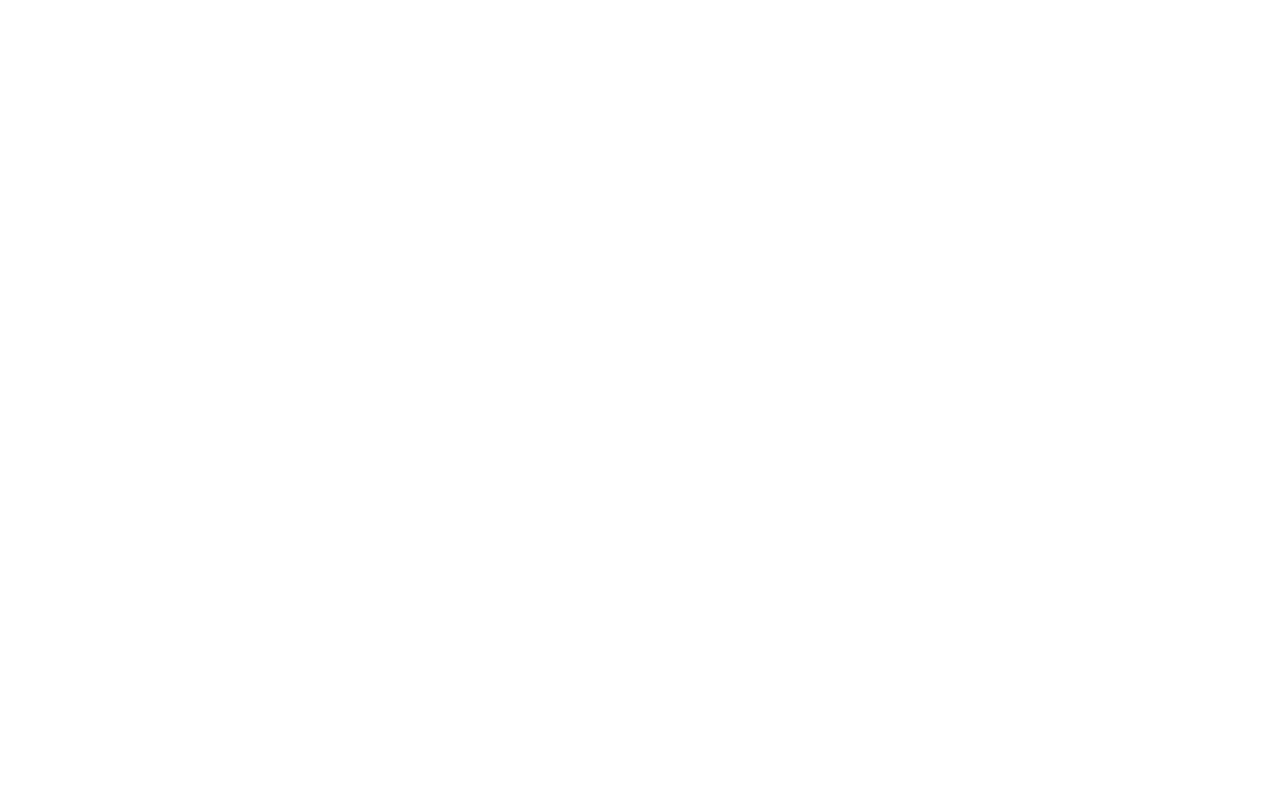
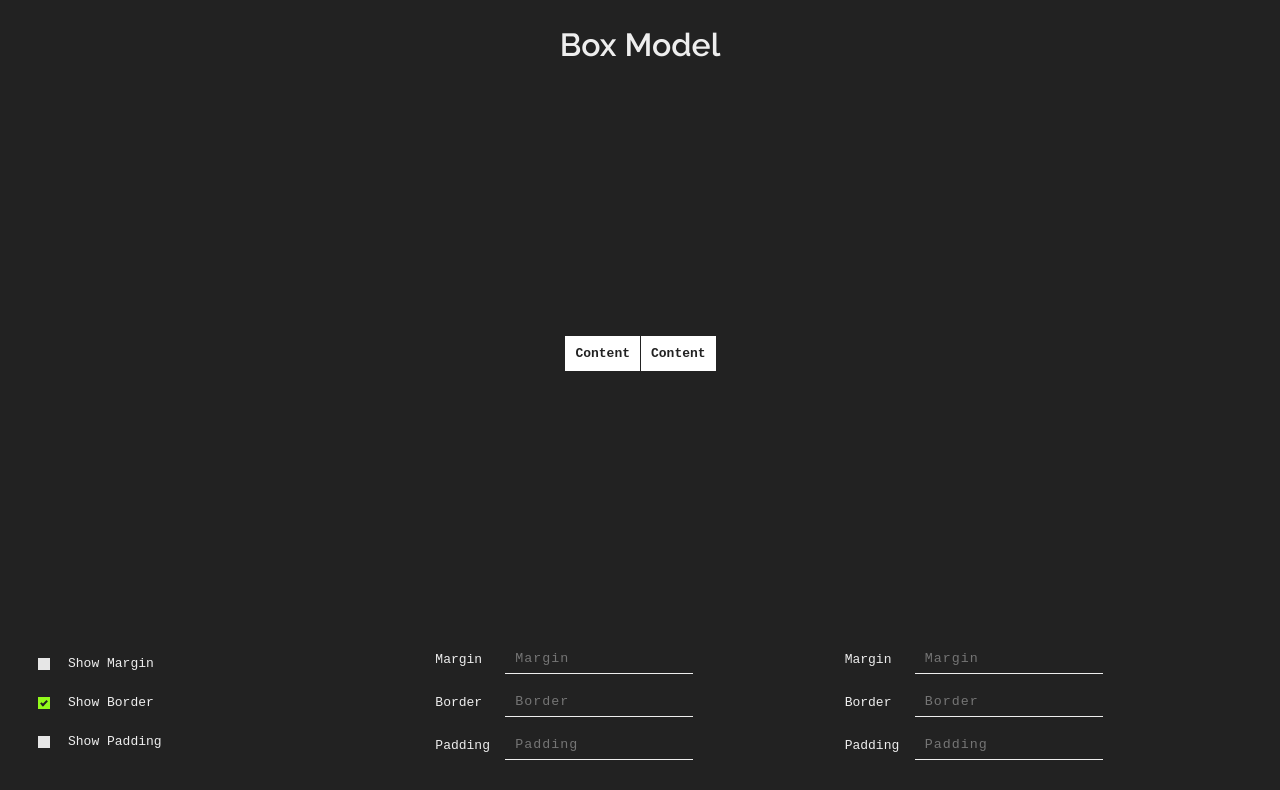
Before and after one commit to ASafaeirad/playgrounds, a plain HTML site: page box.html in a window 1280 px wide. Drawn offline with Linux system fonts and the light colour scheme.

Commit message:
Add box-sizing

```diff
--- /dev/null
+++ b/box.css
@@ -0,0 +1,201 @@
+* {
+  box-sizing: border-box;
+}
+
+body {
+  color: #eee;
+  background-color: #222;
+  font-family: monospace;
+  margin: 0;
+  padding: 2em;
+  height: 100vh;
+  display: flex;
+  flex-direction: column;
+}
+
+.title {
+  font-size: 2em;
+  font-family: Raleway;
+  text-align: center;
+  margin: 0;
+}
+
+.box-container {
+  margin-left: 1px;
+}
+
+.container {
+  display: flex;
+  justify-content: center;
+  align-items: center;
+  flex: 1;
+}
+
+.margin {
+  background: #ff7b00;
+  display: flex;
+  justify-content: center;
+  align-items: center;
+  padding: 0;
+}
+
+.el {
+  background-color: white;
+}
+
+.padding {
+  background: #fffb00;
+  padding: 0;
+  display: flex;
+  flex: 1;
+  height: 100%;
+}
+
+.border {
+  padding: 0;
+  background: #92fa1b;
+  display: flex;
+  flex: 1;
+  height: 100%;
+}
+
+.content {
+  background: #fff;
+  flex: 1;
+  height: 100%;
+  display: flex;
+  justify-content: center;
+  align-items: center;
+  font-weight: 600;
+  padding: 10px;
+  color: #222;
+}
+
+.control-panel {
+  display: flex;
+  flex-flow: row nowrap;
+}
+
+.visibility {
+  display: flex;
+  flex-flow: column nowrap;
+  flex: 1;
+}
+
+.panel {
+  display: flex;
+  flex-flow: column nowrap;
+  flex: 1;
+  padding-bottom: 1px;
+}
+
+.group {
+  display: flex;
+  margin-bottom: 1em;
+  align-items: center;
+}
+
+.label {
+  min-width: 70px;
+}
+
+.left {
+
+}
+
+.right {
+
+}
+
+.input {
+  padding: 7px 10px;
+  background: transparent;
+  border-width: 0 0 1px 0;
+  color: #eee;
+  letter-spacing: 1px;
+  border-color: #eee;
+  font-family: inherit;
+}
+
+.input:focus {
+  border-color: #fc830a !important;
+  outline: none;
+}
+
+.control {
+  display: block;
+  position: relative;
+  padding-left: 30px;
+  margin: 12px;
+  cursor: pointer;
+}
+
+.control input {
+  position: absolute;
+  z-index: -1;
+  opacity: 0;
+  margin: 2em;
+}
+.control__indicator {
+  position: absolute;
+  top: 2px;
+  left: 0;
+  height: 12px;
+  width: 12px;
+  background: #e6e6e6;
+}
+.control--radio .control__indicator {
+  border-radius: 50%;
+}
+.control:hover input ~ .control__indicator,
+.control input:focus ~ .control__indicator {
+  background: #ccc;
+}
+.control input:checked ~ .control__indicator {
+  background: #2aa1c0;
+}
+/* .control:hover input:not([disabled]):checked ~ .control__indicator,
+.control input:checked:focus ~ .control__indicator {
+  background: #00cbfd;
+} */
+.control input:disabled ~ .control__indicator {
+  background: #e6e6e6;
+  opacity: 0.6;
+  pointer-events: none;
+}
+
+.control__indicator:after {
+  content: '';
+  position: absolute;
+  display: none;
+}
+
+.control input:checked ~ .control__indicator:after {
+  display: block;
+}
+
+.control--checkbox .control__indicator:after {
+  left: 4px;
+  top: 2px;
+  width: 2px;
+  height: 5px;
+  border: solid #222;
+  border-width: 0 2px 2px 0;
+  transform: rotate(45deg);
+}
+
+.control--checkbox input:disabled ~ .control__indicator:after {
+  border-color: #7b7b7b;
+}
+
+.margin-chk input:checked ~ .control__indicator {
+  background: #ff7b00;
+}
+
+.padding-chk input:checked ~ .control__indicator {
+  background: #fffb00;
+}
+
+.border-chk input:checked ~ .control__indicator {
+  background: #92fa1b;
+}
--- a/box.html
+++ b/box.html
@@ -1,12 +1,107 @@
 <!DOCTYPE html>
 <html lang="en">
+
 <head>
   <meta charset="UTF-8">
   <meta name="viewport" content="width=device-width, initial-scale=1.0">
   <meta http-equiv="X-UA-Compatible" content="ie=edge">
   <title>Document</title>
+  <link rel="stylesheet" href="./box.css">
+  <link href="https://fonts.googleapis.com/css?family=Raleway:400,600" rel="stylesheet">
 </head>
+
 <body>
+  <h1 class="title">Box Model</h1>
+  <div class="container">
+    <div class="box-container" id="left">
+      <div class="margin">
+        <div class="el">
+          <div class="border">
+            <div class="el">
 
+              <div class="padding">
+                <div class="content">
+                  Content
+                </div>
+              </div>
+            </div>
+          </div>
+        </div>
+      </div>
+    </div>
+    <div class="box-container" id="right">
+      <div class="margin">
+        <div class="el">
+          <div class="border">
+            <div class="el">
+              <div class="padding">
+                <div class="content">
+                  Content
+                </div>
+              </div>
+            </div>
+          </div>
+        </div>
+      </div>
+    </div>
+  </div>
+  <div class="control-panel">
+    <div class="visibility panel">
+      <label class="margin-chk control control--checkbox">
+        Show Margin
+        <input type="checkbox" data-type="margin" onchange="onVisibilityChange(event.target.checked, 'margin')">
+        <div class="control__indicator"></div>
+      </label>
+      <label class="border-chk control control--checkbox">
+        Show Border
+        <input type="checkbox" data-type="border" onchange="onVisibilityChange(event.target.checked, 'border')" checked="checked">
+        <div class="control__indicator"></div>
+      </label>
+      <label class="padding-chk control control--checkbox">
+        Show Padding
+        <input type="checkbox" data-type="padding" onchange="onVisibilityChange(event.target.checked, 'padding')">
+        <div class="control__indicator"></div>
+      </label>
+
+    </div>
+    <div class="left panel">
+      <div class="group">
+        <label class="label" for="">Margin</label>
+        <input id="left-margin-input" onchange="onChange(event, 'left', 'margin')" class="input" placeholder="Margin"
+          type="text">
+      </div>
+      <div class="group">
+        <label class="label" for="">Border</label>
+        <input id="left-border-input" onchange="onChange(event, 'left', 'border')" class="input" placeholder="Border"
+          type="text">
+      </div>
+      <div class="group">
+        <label class="label" for="">Padding</label>
+        <input id="left-padding-input" onchange="onChange(event, 'left', 'padding')" class="input" placeholder="Padding"
+          type="text">
+      </div>
+    </div>
+
+    <div class="right panel">
+      <div class="group">
+        <label class="label" for="">Margin</label>
+        <input id="right-margin-input" onchange="onChange(event, 'right', 'margin')" class="input" placeholder="Margin"
+          type="text">
+      </div>
+      <div class="group">
+        <label class="label" for="">Border</label>
+        <input id="right-border-input" onchange="onChange(event, 'right', 'border')" class="input" placeholder="Border"
+          type="text">
+      </div>
+      <div class="group">
+        <label class="label" for="">Padding</label>
+        <input id="right-padding-input" onchange="onChange(event, 'right', 'padding')" class="input" placeholder="Padding"
+          type="text">
+      </div>
+    </div>
+  </div>
+
+  <script src="./box.js"></script>
 </body>
+
 </html>
--- /dev/null
+++ b/box.js
@@ -0,0 +1,33 @@
+updateVisibility();
+
+function updateVisibility() {
+  const chks = document.querySelectorAll('.control input');
+
+  chks.forEach(chk => {
+  const value = chk.checked;
+  const type = chk.dataset.type;
+  console.log(value, type);
+
+  onVisibilityChange(value, type)
+  })
+}
+
+function onChange(event, id, prop) {
+  const value = event.target.value || 0;
+
+  const el = document.getElementById(id).querySelector(`.${prop}`);
+  el.style.padding = value;
+}
+
+function onVisibilityChange(value, name) {
+  const els = document.querySelectorAll(`.${name}`);
+  if (!value) {
+    els.forEach(el => {
+      el.style.background = 'transparent';
+    })
+  } else {
+    els.forEach(el => {
+      el.style.background = null;
+    })
+  }
+}
```
Also changed, not shown: index.html (+1 -1 lines).
